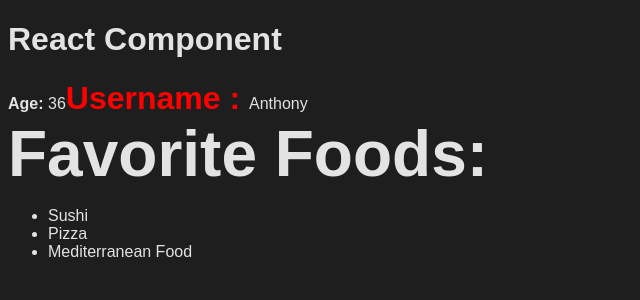
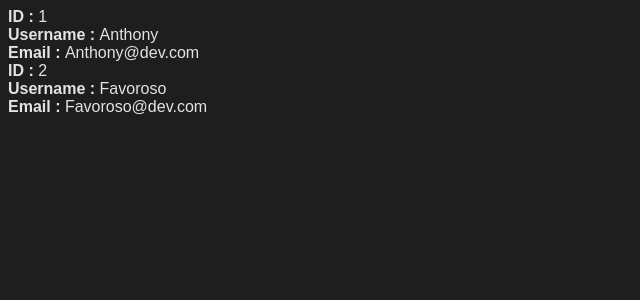
Before and after one commit to O-Reed/React-Practice, a React (Vite) app: page / in a window 1280 px wide. Shown: the top 300 px of the page, without its empty margins (0-640 px from the left). Built offline with nearby package versions, Linux system fonts and the light colour scheme.

Commit message:
Anthony_RenderingList_Using map

```diff
--- a/src/App.jsx
+++ b/src/App.jsx
@@ -1,24 +1,43 @@
-import UserProfile from "./components/UserProfile"
+import UserDetails from "./components/UserDetails";
+// import UserProfile from "./components/UserProfile";
 function App() {
+  // const callMe = () => {
+  //   console.log("hello");
+  // }
 
-  const callMe = () => {
-    console.log("hello");
-  }
+  const mockUsers = [
+    {
+      id: 1,
+      username: "Anthony",
+      email: "Anthony@dev.com",
+    },
+    {
+      id: 2,
+      username: "Favoroso",
+      email: "Favoroso@dev.com",
+    },
+  ];
+
   return (
     <div>
-      <h1>React Component</h1>
-      <UserProfile username="Anthony" age={36} isLoggined={false} favoriteFoods={[
-        {
-          name: "Sushi",
-          id: "sushi",
-        },
-        {
-          name: "Pizza",
-          id: "pizza",
-        },
-      ]} callMe={callMe} />
+      {mockUsers.map((mockUser) => {
+        return <UserDetails mockUser={mockUser} key={mockUser.id} />;
+      })}
     </div>
-  )
+    // <div>
+    //   <h1>React Component</h1>
+    //   <UserProfile username="Anthony" age={36} isLoggined={false} favoriteFoods={[
+    //     {
+    //       name: "Sushi",
+    //       id: "sushi",
+    //     },
+    //     {
+    //       name: "Pizza",
+    //       id: "pizza",
+    //     },
+    //   ]} callMe={callMe} />
+    // </div>
+  );
 }
 
-export default App
+export default App;
--- /dev/null
+++ b/src/components/UserDetails.jsx
@@ -0,0 +1,28 @@
+import React from "react";
+import PropTypes from "prop-types";
+
+const UserDetails = (props) => {
+  return (
+    <div key={props.mockUser.id}>
+      <b>ID : </b>
+      <span>{props.mockUser.id}</span>
+      <br />
+      <b>Username : </b>
+      <span>{props.mockUser.username}</span>
+      <br />
+      <b>Email : </b>
+      <span>{props.mockUser.email}</span>
+      <br />
+    </div>
+  );
+};
+
+UserDetails.propTypes = {
+  mockUser: PropTypes.shape({
+    id: PropTypes.number.isRequired,
+    username: PropTypes.string.isRequired,
+    email: PropTypes.string.isRequired,
+  }),
+};
+
+export default UserDetails;
```
